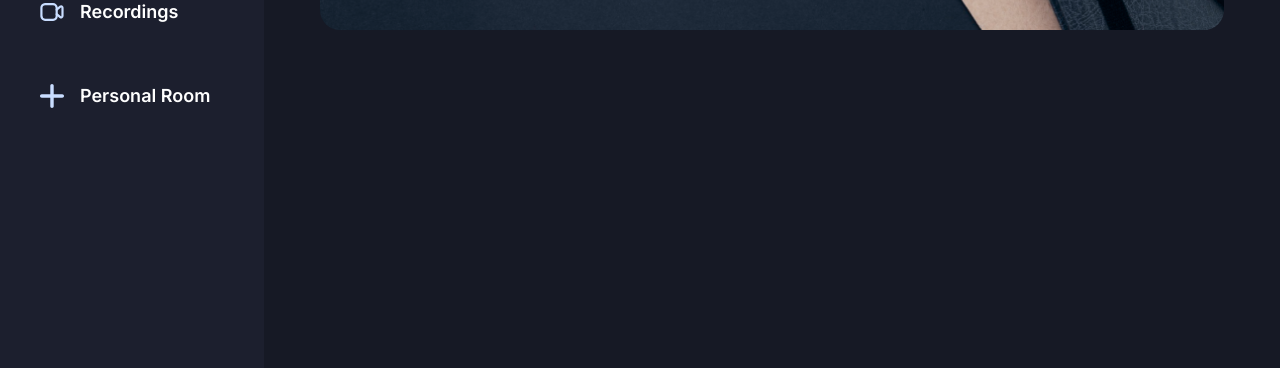
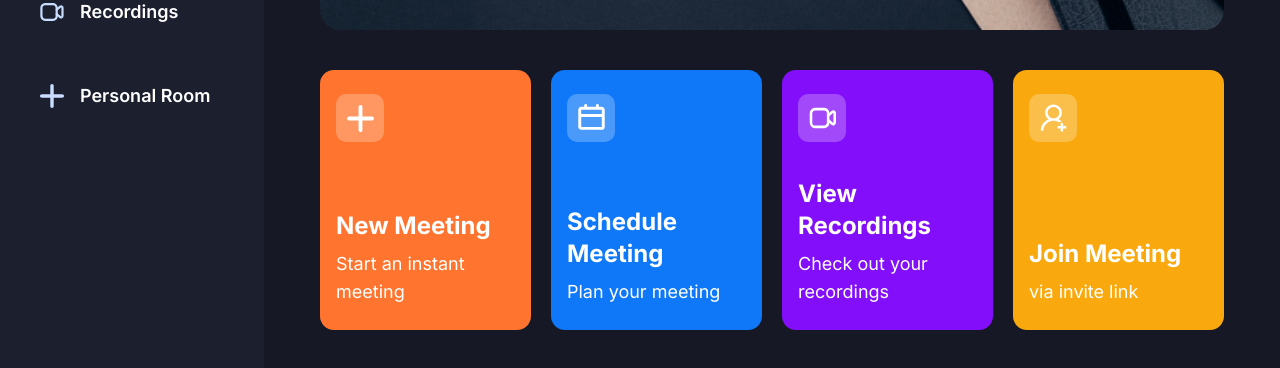
Before and after one commit to tiedsandi/zoom-clone, a Next.js app: page / in a window 1280 px wide. Shown: the part 382-750 px from the top of the page. Built offline with nearby package versions, Linux system fonts and the light colour scheme; no server answers.

Commit message:
Homepage

```diff
--- a/app/(root)/(home)/page.tsx
+++ b/app/(root)/(home)/page.tsx
@@ -1,3 +1,5 @@
+import MeetingTypeList from '@/components/MeetingTypeList';
+
 const Home = () => {
   const now = new Date();
 
@@ -17,6 +19,7 @@ const Home = () => {
           </div>
         </div>
       </div>
+      <MeetingTypeList />
     </section>
   );
 };
--- /dev/null
+++ b/components/HomeCard.tsx
@@ -0,0 +1,32 @@
+import {cn} from '@/lib/utils';
+import Image from 'next/image';
+
+interface HomeCardProps {
+  className: string;
+  img: string;
+  title: string;
+  description: string;
+  handleClick: () => void;
+}
+
+const HomeCard = ({className, img, title, description, handleClick}: HomeCardProps) => {
+  return (
+    <div
+      className={cn(
+        'px-4 py-6 flex flex-col justify-between w-full xl:max-w-[270px] min-h-[260px] rounded-[14px] cursor-pointer',
+        className
+      )}
+      onClick={handleClick}>
+      <div className='flex-center glassmorphism size-12 rounded-[10px]'>
+        <Image src={img} width={27} height={27} alt='Meeting' />
+      </div>
+
+      <div className='flex flex-col gap-2'>
+        <h1 className='text-2xl font-bold'>{title}</h1>
+        <p className='text-lg font-normal'>{description}</p>
+      </div>
+    </div>
+  );
+};
+
+export default HomeCard;
--- /dev/null
+++ b/components/MeetingTypeList.tsx
@@ -0,0 +1,47 @@
+'use client';
+
+import {useState} from 'react';
+import {useRouter} from 'next/navigation';
+import HomeCard from './HomeCard';
+
+const MeetingTypeList = () => {
+  const router = useRouter();
+  const [meetingState, setMeetingState] = useState<
+    'isScheduleMeeting' | 'isJoiningMeeting' | 'isInstantMeeting' | undefined
+  >();
+
+  return (
+    <section className='grid grid-cols-1 gap-5 md:grid-cols-2 xl:grid-cols-4'>
+      <HomeCard
+        img='/icons/add-meeting.svg'
+        title='New Meeting'
+        description='Start an instant meeting'
+        handleClick={() => setMeetingState('isJoiningMeeting')}
+        className='bg-orange-1'
+      />
+      <HomeCard
+        img='/icons/schedule.svg'
+        title='Schedule Meeting'
+        description='Plan your meeting'
+        handleClick={() => setMeetingState('isScheduleMeeting')}
+        className='bg-blue-1'
+      />
+      <HomeCard
+        img='/icons/recordings.svg'
+        title='View Recordings'
+        description='Check out your recordings'
+        handleClick={() => setMeetingState('isJoiningMeeting')}
+        className='bg-purple-1'
+      />
+      <HomeCard
+        img='/icons/join-meeting.svg'
+        title='Join Meeting'
+        description='via invite link '
+        handleClick={() => setMeetingState('isJoiningMeeting')}
+        className='bg-yellow-1'
+      />
+    </section>
+  );
+};
+
+export default MeetingTypeList;
```
